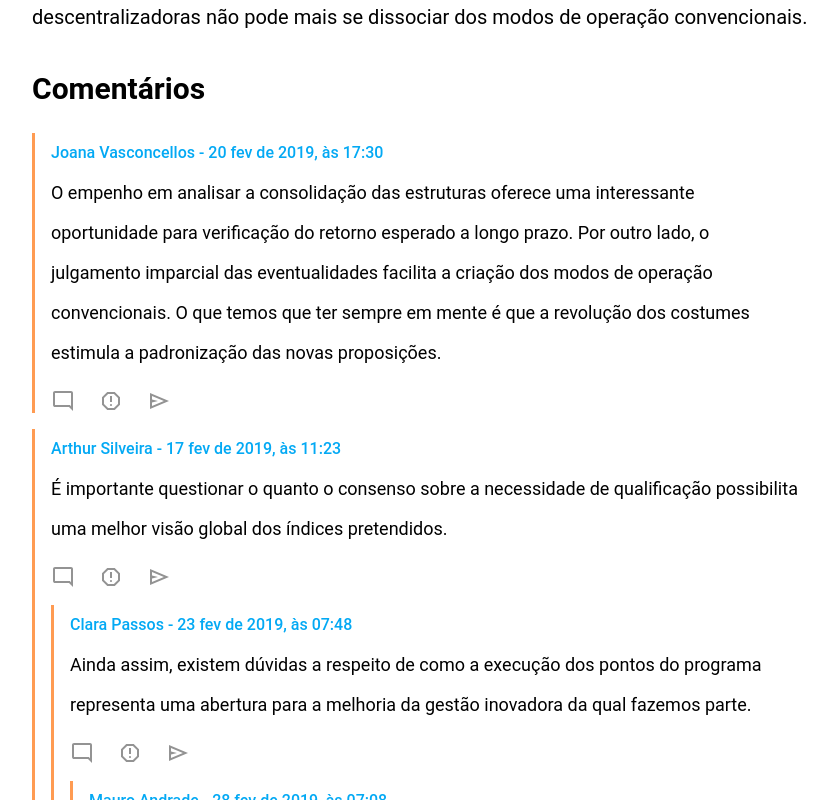
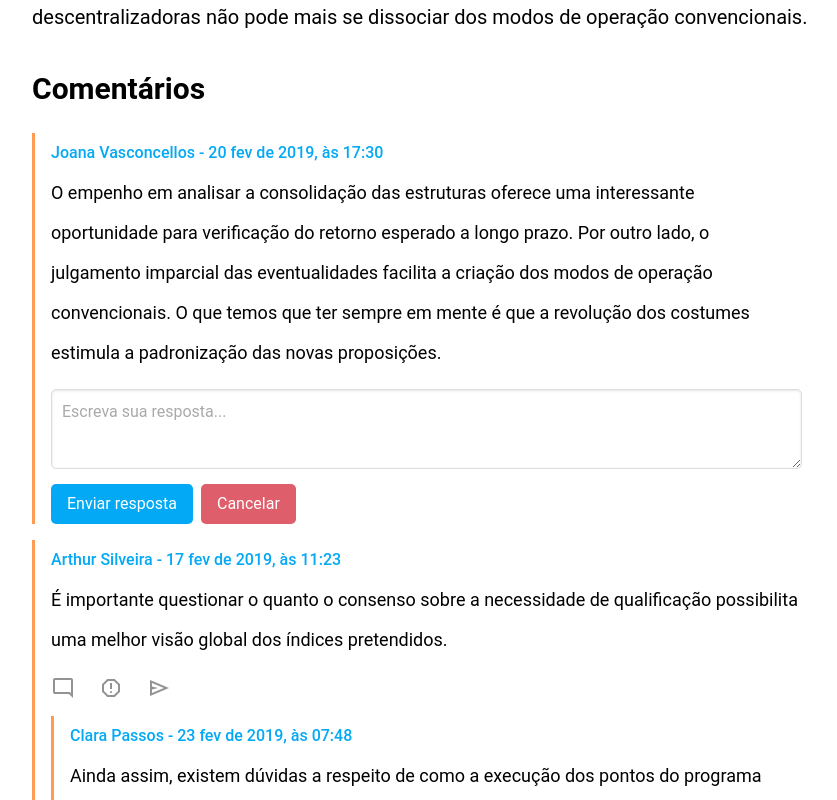
Before and after one commit to Marianarosadev/Blogging, a React (Vite) app: page / in a window 1280 px wide. Both pictures are taken after a click on the button 278 px from the left and 1415 px from the top of the page. Shown: the part 1015-1815 px from the top of the page, without its empty margins (215-1052 px from the left). Built offline with nearby package versions, Linux system fonts and the light colour scheme.

Commit message:
Configuração do botão de responder comentário

```diff
--- a/src/components/CommentTree.tsx
+++ b/src/components/CommentTree.tsx
@@ -1,4 +1,4 @@
-import React from 'react';
+import React, { useState } from 'react'
 import { formatDateTime } from '../utils/formaters.ts'
 import IconComment from '../assets/icons/comment.svg'
 import IconReport from '../assets/icons/report.svg'
@@ -21,6 +21,38 @@ export interface CommentTreeProps {
 }
 
 const CommentTree: React.FC<CommentTreeProps> = ({ comments }) => {
+  const [replyTo, setReplyTo] = useState<number | null>(null);
+  const [newCommentContent, setNewCommentContent] = useState<string>('');
+
+  const handleReplyClick = (commentId: number) => {
+    setReplyTo(commentId);
+    setNewCommentContent('');
+  };
+
+  const handleCancelReply = () => {
+    setReplyTo(null);
+    setNewCommentContent('');
+  };
+
+  const handleSubmitReply = (commentId: number) => {
+    if (newCommentContent.trim() === '') return;
+
+    const newComment: Comment = {
+      id: comments.length + 1,
+      respondsTo: { id: commentId },
+      author: {
+        id: 1,
+        username: 'João Figueiredo',
+      },
+      timestamp: new Date().toISOString(),
+      content: newCommentContent,
+    };
+
+    comments.push(newComment);
+    setNewCommentContent('');
+    setReplyTo(null);
+  };
+
   const renderComments = (comments: Comment[], parentId: number | null = null) => {
     return comments
       .filter(comment => (comment.respondsTo ? comment.respondsTo.id : null) === parentId)
@@ -28,23 +60,53 @@ const CommentTree: React.FC<CommentTreeProps> = ({ comments }) => {
         <div key={comment.id} className="comment">
           <a className='comment__user'>{comment.author.username} - {formatDateTime(comment.timestamp)}</a>
           <div className='comment__content'>{comment.content}</div>
+          {replyTo !== comment.id && (
             <div className="comment-actions">
-            <button className='comment__btn-icon'>
-              <img src={IconComment} alt="Comentar" />
+              <button className='comment__btn-icon' onClick={() => handleReplyClick(comment.id)}>
+                <img src={IconComment} alt="Responder" />
               </button>
               <button className='comment__btn-icon'>
-              <img src={IconReport} alt="Comentar" />
+                <img src={IconReport} alt="Reportar" />
               </button>
               <button className='comment__btn-icon'>
-              <img src={IconSend} alt="Comentar" />
+                <img src={IconSend} alt="Compartilhar" />
               </button>
             </div>
+          )}
+          {replyTo === comment.id && (
+            <div className="comment-reply">
+              <textarea
+                value={newCommentContent}
+                onChange={(e) => setNewCommentContent(e.target.value)}
+                placeholder="Escreva sua resposta..."
+                className="comment-reply__textarea"
+              />
+              <div className="comment-reply__actions">
+                <button
+                  className="button button--default comment-reply__submit"
+                  onClick={() => handleSubmitReply(comment.id)}
+                >
+                  Enviar resposta
+                </button>
+                <button
+                  className="button button--danger"
+                  onClick={handleCancelReply}
+                >
+                  Cancelar
+                </button>
+              </div>
+            </div>
+          )}
           {renderComments(comments, comment.id)}
         </div>
       ));
   };
 
-  return renderComments(comments)
+  return (
+    <div className="comment-tree">
+      {renderComments(comments)}
+    </div>
+  );
 };
 
 export default CommentTree;
--- a/src/styles/components/CommentTree.css
+++ b/src/styles/components/CommentTree.css
@@ -3,6 +3,7 @@
   padding: 0 1rem;
   border-left: 3px solid #FF9B52;
   text-align: start;
+  transition: .8s;
 }
 
 .comment__user {
@@ -11,6 +12,7 @@
 
 .comment__content {
   font-size: 18px;
+  transition: .8s;
 }
 
 .comment-actions {
@@ -32,3 +34,40 @@
 .comment__btn-icon:hover {
   opacity: .5;
 }
+
+.comment-reply {
+  margin-top: 1rem;
+}
+
+.comment-reply__textarea {
+  width: 100%;
+  min-height: 80px;
+  padding: 10px;
+  font-size: 1rem;
+  line-height: 1.5;
+  border: 1px solid #dcdcdc;
+  border-radius: 5px;
+  resize: vertical;
+  outline: none;
+  box-shadow: inset 0 1px 3px rgba(0, 0, 0, 0.1);
+  transition: border-color 0.3s, box-shadow 0.3s;
+}
+
+.comment-reply__textarea:focus {
+  border-color: #03A9F4;
+  box-shadow: inset 0 1px 3px rgba(0, 0, 0, 0.1), 0 0 5px rgba(3, 169, 244, 0.2);
+}
+
+.comment-reply__textarea::placeholder {
+  color: #a9a9a9;
+}
+
+.comment-reply__submit {
+  margin-right: .5rem;
+}
+
+@media (max-width: 768px) {
+  .comment-reply__submit {
+    margin-bottom: .5rem;
+  }
+}
```
Lines whose indentation alone changed are shown as unchanged.
